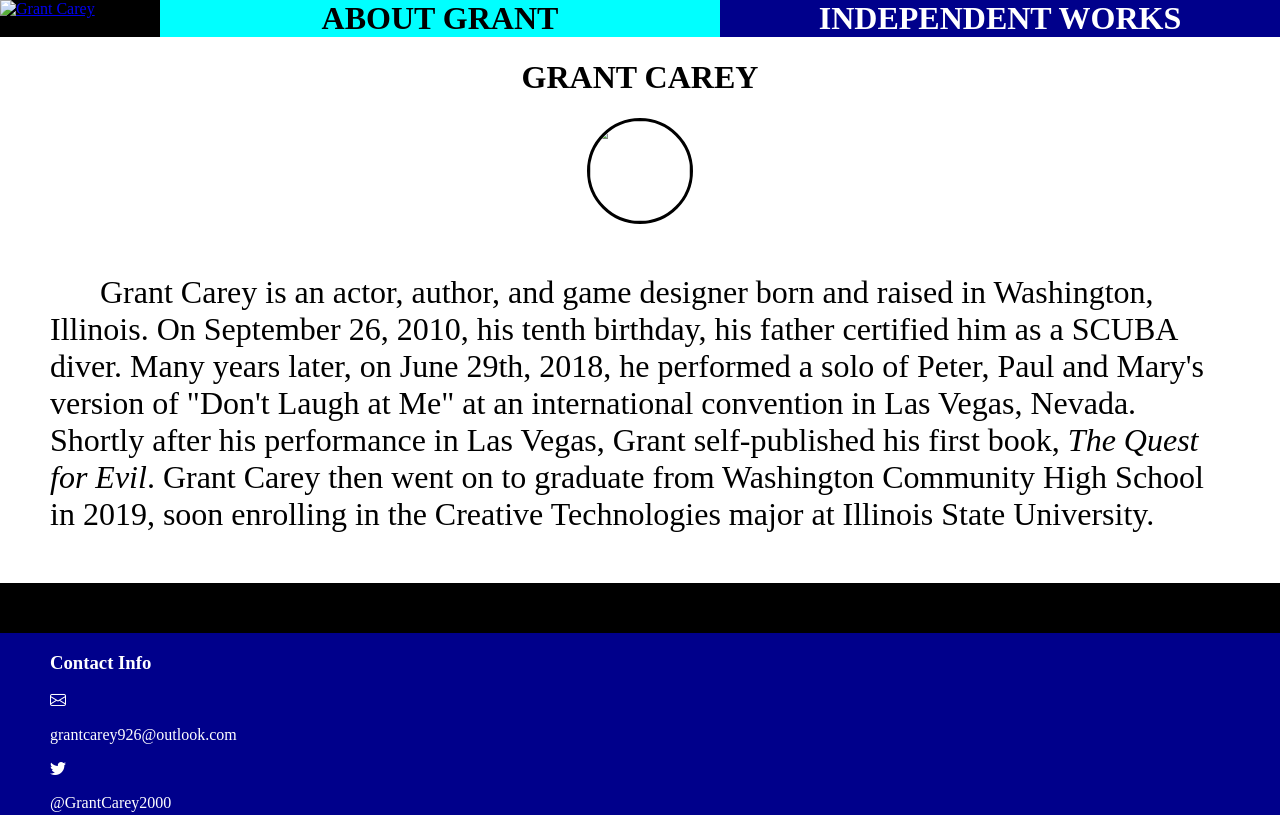
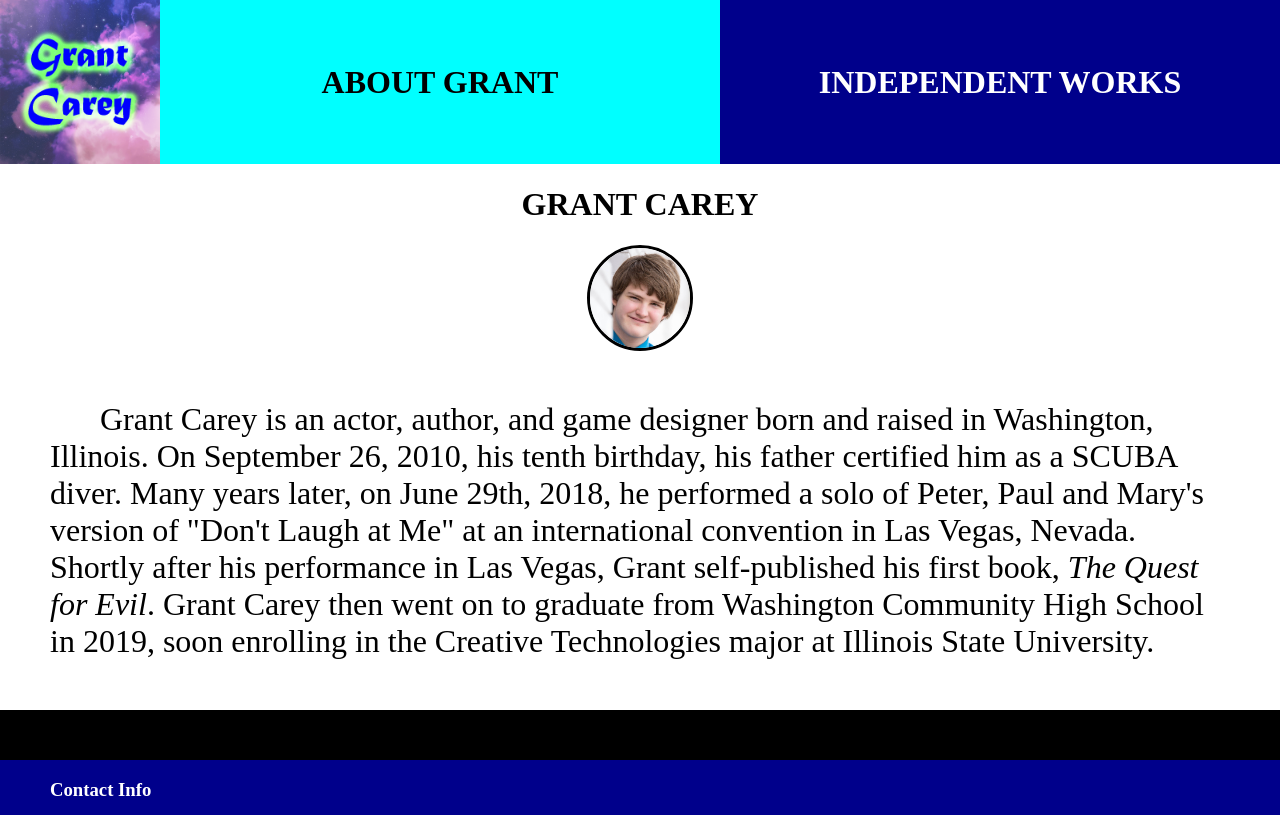
Before and after one commit to GrantCareyISU/CTK_Portfolio, a plain HTML site: page aboutMe.html in a window 1280 px wide. Shown: the top 815 px of the page. Drawn offline with nearby package versions, Linux system fonts and the light colour scheme.

Commit message:
Update aboutMe.html

```diff
--- a/aboutMe.html
+++ b/aboutMe.html
@@ -9,7 +9,7 @@
   <body>
     <header>
       <div class="logo">
-        <a href="index.html"><img src="images/IconLogo.png" alt="Grant Carey"></a>
+        <a href="index.html"><img src="IconLogo.png" alt="Grant Carey"></a>
       </div>
       <nav>
         <ul>
@@ -22,7 +22,7 @@
     <main>
       <div class="bio">
         <h1>GRANT CAREY</h1>
-        <img src="images/GrantCarey.jpg">
+        <img src="GrantCarey.jpg">
         <p>Grant Carey is an actor, author, and game designer born and raised in Washington, Illinois. On September 26, 2010, his
             tenth birthday, his father certified him as a SCUBA diver. Many years later, on June 29th, 2018, he performed a solo of
             Peter, Paul and Mary's version of "Don't Laugh at Me" at an international convention in Las Vegas, Nevada. Shortly after
```
